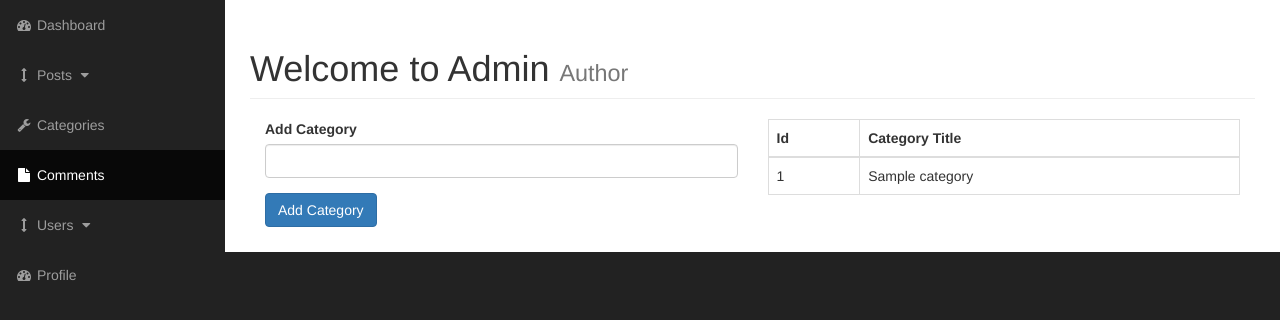
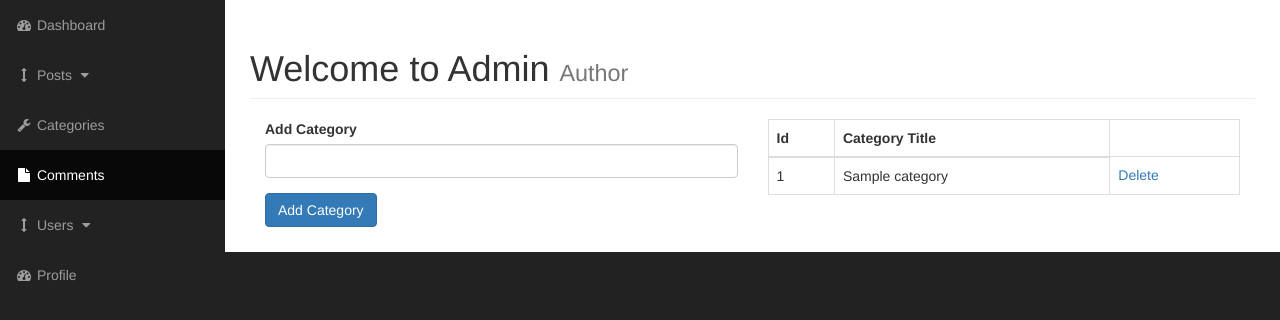
Before and after one commit to Fr3shDev/USAf, a PHP site: page /admin/categories.php in a window 1280 px wide. Shown: the part 51-371 px from the top of the page. Run offline with PHP 8.4, Linux system fonts and the light colour scheme; tables that the repository leaves empty or names only in its code hold one stand-in row (values such as "Sample post").

Commit message:
Delete categories

```diff
--- a/admin/categories.php
+++ b/admin/categories.php
@@ -1,4 +1,4 @@
-<?php include "includes/admin_header.php";?>
+<?php include "includes/admin_header.php"; ?>
 
 <div id="wrapper">
 
@@ -9,7 +9,7 @@
 
 
     <!-- Navigation -->
-        <?php include "includes/admin_navigation.php";?>
+    <?php include "includes/admin_navigation.php"; ?>
 
 
 
@@ -35,10 +35,10 @@
 
                         <?php
 
-                       if(isset($_POST['submit'])) {
+                        if (isset($_POST['submit'])) {
                             $cat_title = $_POST['cat_title'];
 
-                           if($cat_title == "" || empty($cat_title)) {
+                            if ($cat_title == "" || empty($cat_title)) {
                                 echo "This field should not be empty";
                             } else {
 
@@ -47,10 +47,9 @@
 
                                 $create_category_query = mysqli_query($connection, $query);
 
-                            if(!$create_category_query) {
+                                if (!$create_category_query) {
                                     die('QUERY FAILED' . mysqli_error($connection));
                                 }
-
                             }
                         }
 
@@ -71,12 +70,7 @@
                     </div>
 
                     <div class="col-xs-12 col-sm-6">
-                        <?php
 
-$query = "SELECT * FROM categories";
-$select_categories = mysqli_query($connection, $query);
-
-                ?>
                         <table class="table table-bordered table-hover">
                             <thead>
                                 <tr>
@@ -86,19 +80,36 @@ $select_categories = mysqli_query($connection, $query);
                             </thead>
                             <tbody>
 
-                                <?php
+                                <?php //FIND ALL CATEGORIES QUERY
+                                $query = "SELECT * FROM categories";
+                                $select_categories = mysqli_query($connection, $query);
 
-while($row = mysqli_fetch_assoc($select_categories)) {
+                                while ($row = mysqli_fetch_assoc($select_categories)) {
                                     $cat_id = $row['cat_id'];
                                     $cat_title = $row['cat_title'];
 
                                     echo "<tr>";
                                     echo "<td>{$cat_id}</td>";
                                     echo "<td>{$cat_title}</td>";
+                                    echo "<td><a href='categories.php?delete={$cat_id}'>Delete</a></td>";
                                     echo "</tr>";
                                 }
 
                                 ?>
+
+                                <?php //Delete query
+
+                                if(isset($_GET['delete'])) {
+                                    $the_cat_id = $_GET['delete'];
+
+                                    $query = "DELETE FROM categories WHERE cat_id = {$the_cat_id} ";
+                                    $delete_query = mysqli_query($connection, $query);
+                                    header("Location: categories.php");
+                                }
+
+                                ?>
+
+
                             </tbody>
                         </table>
                     </div>
@@ -119,4 +130,4 @@ while($row = mysqli_fetch_assoc($select_categories)) {
 
 
 
-   <?php include "includes/admin_footer.php";?>
+    <?php include "includes/admin_footer.php"; ?>
```
Lines whose indentation alone changed are shown as unchanged.
